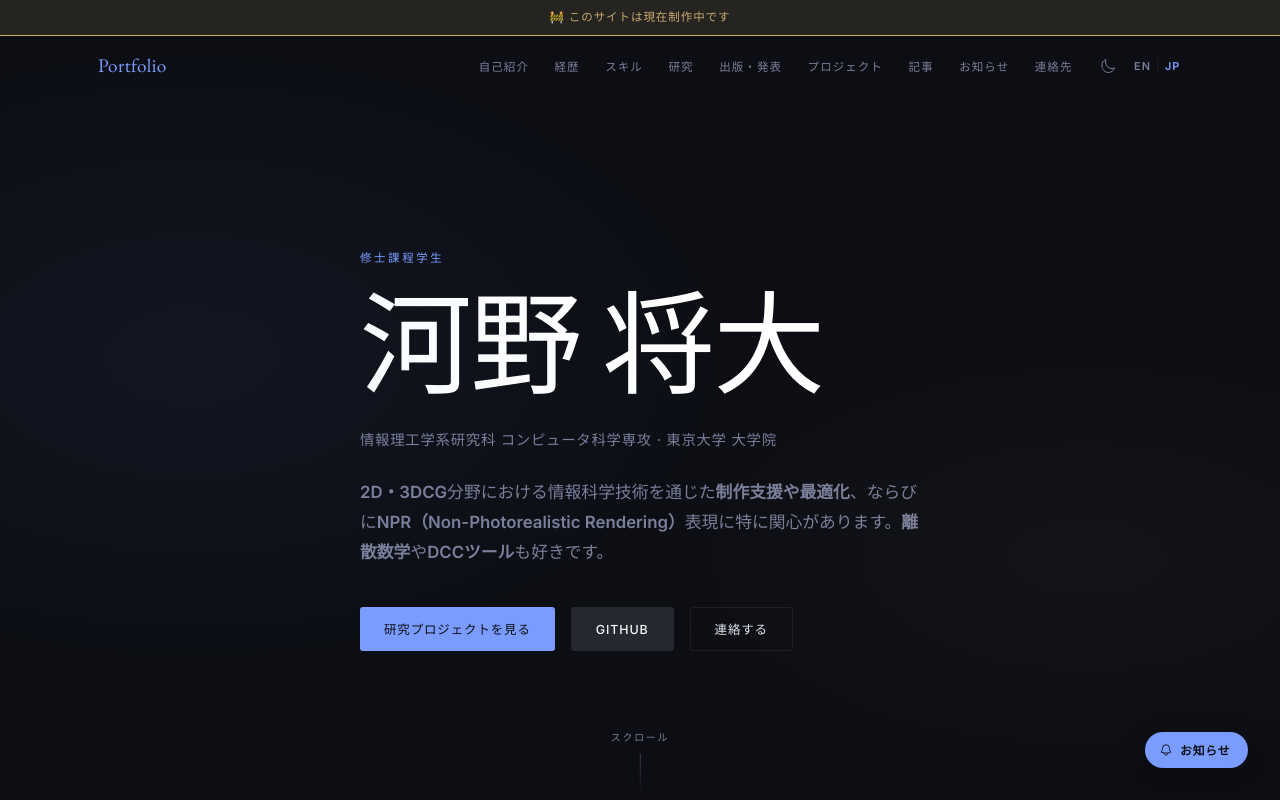
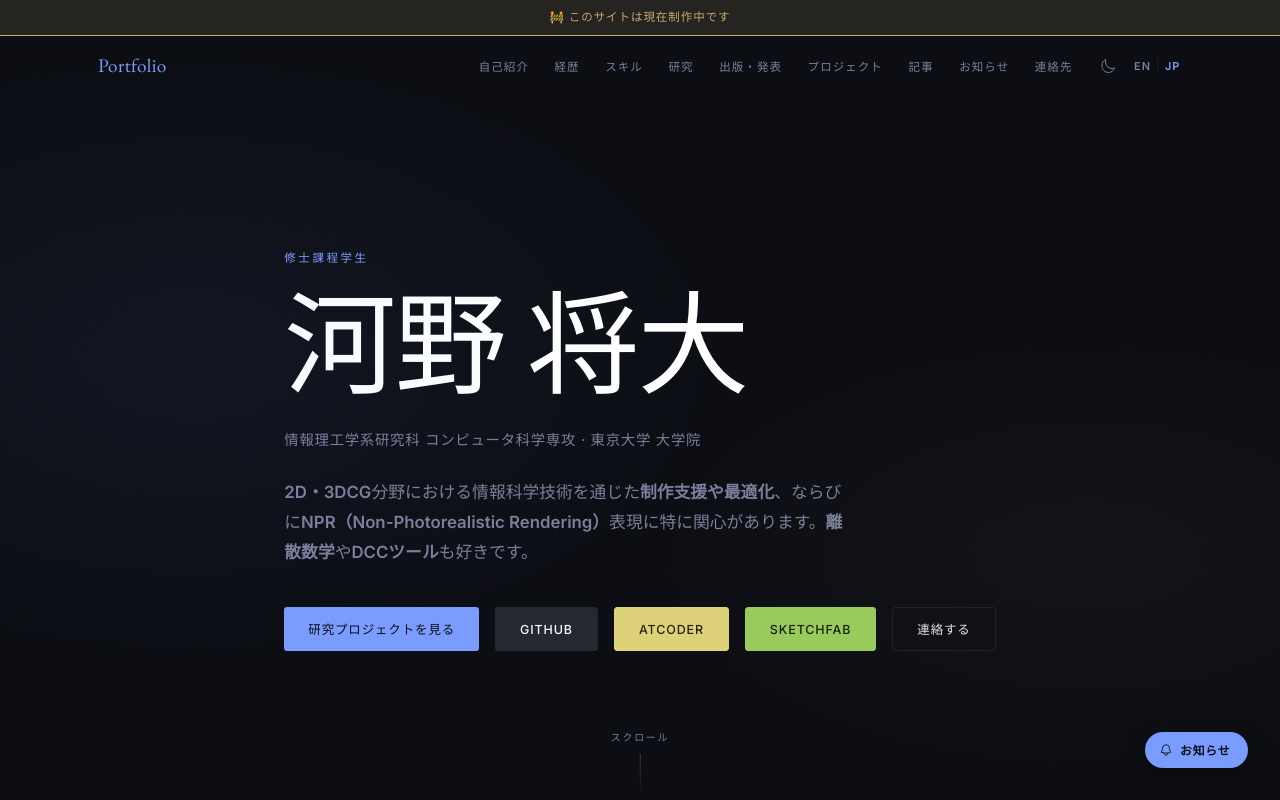
Before and after one commit to marc2825/marc2825.github.io, a plain HTML site: page index.html in a window 1280 px wide. Shown: the top 800 px of the page. Drawn offline with nearby package versions, Linux system fonts and the light colour scheme.

Commit message:
minor update (rating etc.)

```diff
--- a/css/styles.css
+++ b/css/styles.css
@@ -335,6 +335,38 @@ button { font-family: inherit; }
   background: #24292f;
   border-color: #24292f;
   color: #f6f8fa;
+}
+#heroAtcoderLink {
+  background: #ddd27a;
+  border: 1px solid #ddd27a;
+  color: #2a2207;
+}
+#heroAtcoderLink:hover {
+  background: #cdbf55;
+  border-color: #cdbf55;
+  color: #1f1905;
+  transform: translateY(-2px);
+}
+[data-theme="light"] #heroAtcoderLink {
+  background: #ddd27a;
+  border-color: #ddd27a;
+  color: #2a2207;
+}
+#heroSketchfabLink {
+  background: #98cb5c;
+  border: 1px solid #98cb5c;
+  color: #132108;
+}
+#heroSketchfabLink:hover {
+  background: #7fb243;
+  border-color: #7fb243;
+  color: #0e1706;
+  transform: translateY(-2px);
+}
+[data-theme="light"] #heroSketchfabLink {
+  background: #98cb5c;
+  border-color: #98cb5c;
+  color: #132108;
 }
 .hero-scroll-hint {
   position: absolute;
--- a/database/data.js
+++ b/database/data.js
@@ -31,6 +31,23 @@ const DATA = {
     projects:  10,   /* projects */
     articles:  -1,  /* articles */
     news:      10,  /* news items */
+  },
+
+  /* ── Analytics ──────────────────────────────────
+     GoatCounter setup:
+     1. Create a GoatCounter site.
+     2. Paste your endpoint below, for example:
+        https://YOURCODE.goatcounter.com/count
+     3. Deploy the site.
+
+     Once configured, GoatCounter will count pageviews and show referrers
+     when the browser sends them.
+  ───────────────────────────────────────────────── */
+  analytics: {
+    goatcounter: {
+      endpoint: "",
+      allowLocal: false,
+    },
   },
 
 
@@ -187,8 +204,8 @@ const DATA = {
       titleJP:  "東京大学 理学部 情報科学科",
       sub:      "B.S. in Information Science",
       subJP:    "学士（理学・情報科学）",
-      desc:     "Alongside my studies, I enjoyed competitive programming and 3DCG creation with Blender. During my six-month undergraduate thesis, I worked on <a href=\"#research-scraprecover\">ScrapReCover</a> at the Igarashi Lab. (GPA: 3.43/4.30)",
-      descJP:   "学業と並行して、競技プログラミング、Blenderによる3DCG制作などを楽しみました。半年間の卒業研究では、五十嵐研究室にて <a href=\"#research-scraprecover\">ScrapReCover</a> を実施しました。（GPA: 3.43/4.30）",
+      desc:     "Alongside my studies, I enjoyed competitive programming and 3DCG creation with Blender. During my six-month undergraduate thesis, I worked on <a href=\"#research-scraprecover\">ScrapReCover</a> at the Igarashi Lab.",
+      descJP:   "学業と並行して、競技プログラミング、Blenderによる3DCG制作などを楽しみました。半年間の卒業研究では、五十嵐研究室にて <a href=\"#research-scraprecover\">ScrapReCover</a> を実施しました。",
     },
     {
       period:   "2021 – 2022",
@@ -293,8 +310,8 @@ const DATA = {
       categoryJP: "競技プログラミング / CTF",
       items: [
         {
-          name: "AtCoder Algorithm 2178",
-          nameJP: "AtCoder（アルゴリズム）2178",
+          name: "AtCoder Algorithm 2204",
+          nameJP: "AtCoder（アルゴリズム）2204",
           detail: WIP_EMPTY,
           detailJP: WIP_EMPTY,
           level: 91,
@@ -303,24 +320,24 @@ const DATA = {
           tone: "yellow",
         },
         {
-          name: "AtCoder Heuristic 1968",
-          nameJP: "AtCoder（ヒューリスティック）1968",
+          name: "AtCoder Heuristic 2085",
+          nameJP: "AtCoder（ヒューリスティック）2085",
           detail: WIP_EMPTY,
           detailJP: WIP_EMPTY,
           level: 82,
           href: "https://atcoder.jp/users/marc2825?contestType=heuristic",
           dynamicKey: "atcoder_heuristic",
-          tone: "blue",
+          tone: "yellow",
         },
         {
-          name: "Codeforces 2384",
-          nameJP: "Codeforces 2384",
+          name: "Codeforces 2415",
+          nameJP: "Codeforces 2415",
           detail: WIP_EMPTY,
           detailJP: WIP_EMPTY,
           level: 92,
           href: "https://codeforces.com/profile/marc2825",
           dynamicKey: "codeforces",
-          tone: "orange",
+          tone: "read",
         },
         {
           name: "Onsite / Major Contest Results",
@@ -333,7 +350,7 @@ const DATA = {
           name: "CTF",
           nameJP: "CTF",
           detail: "Currently studying practical security through AlpacaHack and other past challenge sets.",
-          detailJP: "AlpacaHack などの過去問を通じて、実践的なセキュリティを勉強中です。",
+          detailJP: "CTFのコンテストや AlpacaHack などの過去問を通じて、実践的なセキュリティを勉強中です。",
           level: 36,
         },
       ],
@@ -445,8 +462,8 @@ const DATA = {
         {
           name: "Mathematics Proficiency Test Grade 1",
           nameJP: "数検1級",
-          detail: WIP_EMPTY,
-          detailJP: WIP_EMPTY,
+          detail: "July 2026",
+          detailJP: "2026年7月 取得",
           level: 92,
         },
         {
--- a/index.html
+++ b/index.html
@@ -66,6 +66,8 @@
       <div class="hero-cta reveal">
         <a href="#research" class="btn btn-primary" data-i18n="hero.cta1">研究プロジェクトを見る</a>
         <a href="https://github.com/marc2825" class="btn btn-ghost" id="heroGithubLink">GitHub</a>
+        <a href="https://atcoder.jp/users/marc2825" class="btn btn-ghost" id="heroAtcoderLink">AtCoder</a>
+        <a href="https://sketchfab.com/marc2825" class="btn btn-ghost" id="heroSketchfabLink">Sketchfab</a>
         <a href="#contact"  class="btn btn-ghost"   data-i18n="hero.cta2">連絡する</a>
       </div>
     </div>
--- a/js/core.js
+++ b/js/core.js
@@ -12,6 +12,7 @@ let activePubTab    = "papers";
 let activePubFilter = "fullpaper";
 let firstAuthorOnly = true;
 let currentPapersLimit;
+let analyticsInitialized = false;
 
 /* =========================================================
    WIP Banner
@@ -21,6 +22,33 @@ function renderWipBanner() {
   document.documentElement.classList.toggle("has-wip-banner", !!DATA.wip);
   if (!el) return;
   el.hidden = !DATA.wip;
+}
+
+/* =========================================================
+   Analytics
+   ========================================================= */
+function initAnalytics() {
+  if (analyticsInitialized) return;
+  analyticsInitialized = true;
+
+  const goatcounter = DATA.analytics?.goatcounter;
+  const endpoint = goatcounter?.endpoint?.trim();
+  if (!endpoint) return;
+  if (document.querySelector('script[data-analytics-provider="goatcounter"]')) return;
+
+  if (goatcounter.allowLocal) {
+    window.goatcounter = {
+      ...(window.goatcounter || {}),
+      allow_local: true,
+    };
+  }
+
+  const script = document.createElement("script");
+  script.async = true;
+  script.src = "https://gc.zgo.at/count.js";
+  script.dataset.goatcounter = endpoint;
+  script.dataset.analyticsProvider = "goatcounter";
+  document.head.appendChild(script);
 }
 
 /* =========================================================
@@ -63,6 +91,18 @@ function resolveUrl(href) {
   if (/^(?:[a-z][a-z0-9+.-]*:|\/\/|#|\/)/i.test(href)) return href;
   const prefix = window.location.pathname.includes("/pages/") ? "../" : "";
   return prefix + href.replace(/^\.\//, "");
+}
+
+function getConfiguredProfileLink(type) {
+  if (DATA.links?.[type]) return DATA.links[type];
+  if (!Array.isArray(DATA.links?.items)) return "";
+  const item = DATA.links.items.find(entry =>
+    entry.type === type &&
+    !entry.disabled &&
+    entry.href &&
+    entry.href !== "#"
+  );
+  return item?.href || "";
 }
 
 function getLinkIcon(type) {
@@ -127,18 +167,31 @@ function comingSoonHtml() {
    Render helpers  (null-guarded; accept optional limit)
    ========================================================= */
 function renderHero() {
-  const label       = document.getElementById("heroLabel");
-  const name        = document.getElementById("heroName");
-  const affiliation = document.getElementById("heroAffiliation");
-  const bio         = document.getElementById("heroBio");
-  const githubLink  = document.getElementById("heroGithubLink");
+  const label         = document.getElementById("heroLabel");
+  const name          = document.getElementById("heroName");
+  const affiliation   = document.getElementById("heroAffiliation");
+  const bio           = document.getElementById("heroBio");
+  const githubLink    = document.getElementById("heroGithubLink");
+  const atcoderLink   = document.getElementById("heroAtcoderLink");
+  const sketchfabLink = document.getElementById("heroSketchfabLink");
+  const githubHref    = getConfiguredProfileLink("github");
+  const atcoderHref   = getConfiguredProfileLink("atcoder");
+  const sketchfabHref = getConfiguredProfileLink("sketchfab");
   if (label)       label.textContent       = d(DATA.heroLabel, DATA.heroLabelJP);
   if (name)        name.textContent        = d(DATA.name, DATA.nameJP);
   if (affiliation) affiliation.textContent = d(DATA.affiliation, DATA.affiliationJP);
   if (bio)         bio.innerHTML           = d(DATA.bio, DATA.bioJP);
   if (githubLink) {
-    githubLink.hidden = !DATA.links?.github;
-    if (DATA.links?.github) githubLink.href = resolveUrl(DATA.links.github);
+    githubLink.hidden = !githubHref;
+    if (githubHref) githubLink.href = resolveUrl(githubHref);
+  }
+  if (atcoderLink) {
+    atcoderLink.hidden = !atcoderHref;
+    if (atcoderHref) atcoderLink.href = resolveUrl(atcoderHref);
+  }
+  if (sketchfabLink) {
+    sketchfabLink.hidden = !sketchfabHref;
+    if (sketchfabHref) sketchfabLink.href = resolveUrl(sketchfabHref);
   }
 }
 
--- a/js/page.js
+++ b/js/page.js
@@ -4,6 +4,7 @@
    ========================================================= */
 
 function initSubPage(section) {
+  initAnalytics();
   initTheme();
   renderWipBanner();
 
--- a/js/script.js
+++ b/js/script.js
@@ -126,6 +126,7 @@ document.addEventListener("keydown", e => { if (e.key === "Escape") closeNewsMod
 /* =========================================================
    Init
    ========================================================= */
+initAnalytics();
 initTheme();
 renderWipBanner();
 renderAll();
```
